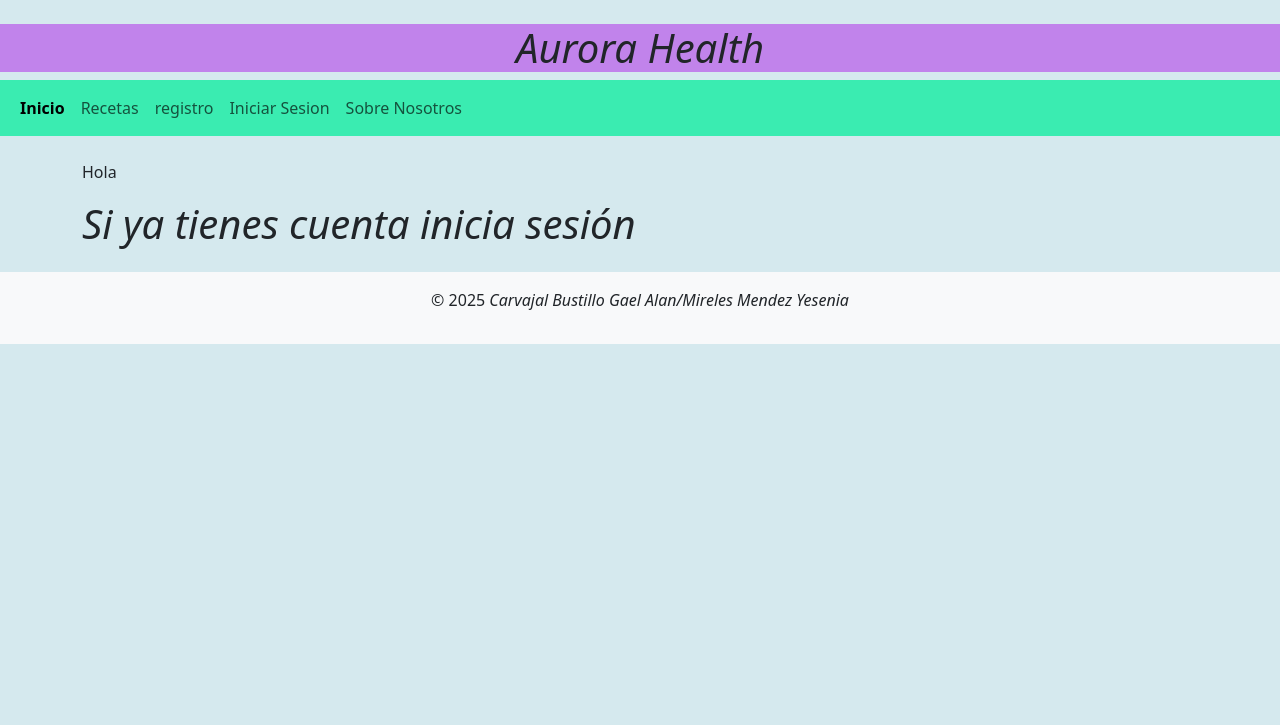
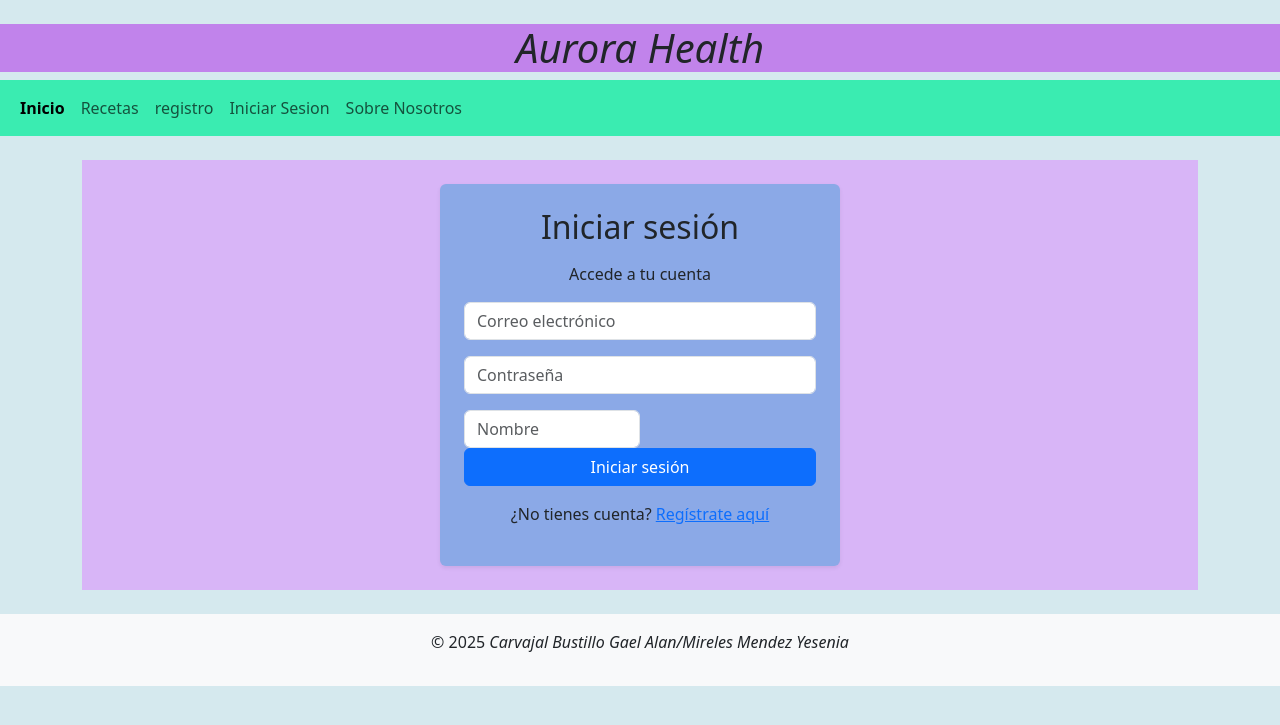
Before and after one commit to MirelesMendezYesenia/NutriAppTest2, a Flask app: page /login in a window 1280 px wide. Shown: the top 725 px of the page. Run offline with Flask 3, Linux system fonts and the light colour scheme.

Commit message:
actualizacion

```diff
--- a/templates/login.html
+++ b/templates/login.html
@@ -1,6 +1,44 @@
 {% extends "base.html" %}
 
 {% block contenido %}
-<p>Hola </p>
-<h1><i>Si ya tienes cuenta inicia sesión</i></h1>
+    <div class="d-flex flex-column align-items-center py-4" style="background-color: #d8b5f7ff;">
+    <div class="p-4 rounded shadow-sm" style="max-width: 400px; width: 100%; background-color: #8ba9e7ff">
+        <h2 class="mb-3 text-center text-dark">Iniciar sesión</h2>
+        <p class="fs-6 text-center text-dark">Accede a tu cuenta</p>
+
+        <div class="container">
+        {% with messages = get_flashed_messages(with_categories=true) %}
+        {% if messages %}
+            {% for category, message in messages %}
+            <div class="alert alert-{{ category }} alert-dismissible fade show" role="alert">
+                {{ message }}
+                <button type="button" class="btn-close" data-bs-dismiss="alert" aria-label="Close"></button>
+            </div>
+            {% endfor %}
+        {% endif %}
+        {% endwith %}
+        </div>
+
+
+        <form method="POST" action="{{ url_for('login') }}">
+        <div class="mb-3">
+            <input type="email" class="form-control" name="email" required placeholder="Correo electrónico" value="{{ request.form.get('email', '') }}">
+        </div>
+
+        <div class="mb-3">
+            <input type="password" class="form-control" name="password" required placeholder="Contraseña">
+        </div>
+
+        <div class="col-md-6">
+            <input type="text" class="form-control" id="nombreCompleto" name="nombreCompleto" placeholder="Nombre" required value="{{ request.form.get('nombreCompleto', '') }}">
+        </div>
+
+        <div class="d-grid">
+            <button type="submit" class="btn btn-primary">Iniciar sesión</button>
+        </div>
+        </form>
+
+        <p class="text-center mt-3">¿No tienes cuenta? <a href="{{ url_for('registro') }}">Regístrate aquí</a></p>
+    </div>
+    </div>
 {% endblock %}
--- a/templates/registro.html
+++ b/templates/registro.html
@@ -2,7 +2,7 @@
 
 {% block contenido %}
 <div class="d-flex flex-column align-items-center py-4" style="background-color: #d8b5f7ff">
-    <div class="p-4 rounded shadow-sm" style="max-width: 400px; width: 100%; background-color:rgb(139, 169, 231)">
+    <div class="p-4 rounded shadow-sm" style="max-width: 400px; width: 100%; background-color:#8ba9e7ff">
         <h2 class="mb-3 text-center text-dark">Crea una cuenta</h2>
         <p class="fs-6 text-center text-dark">Es rápido y fácil</p>
 
```
